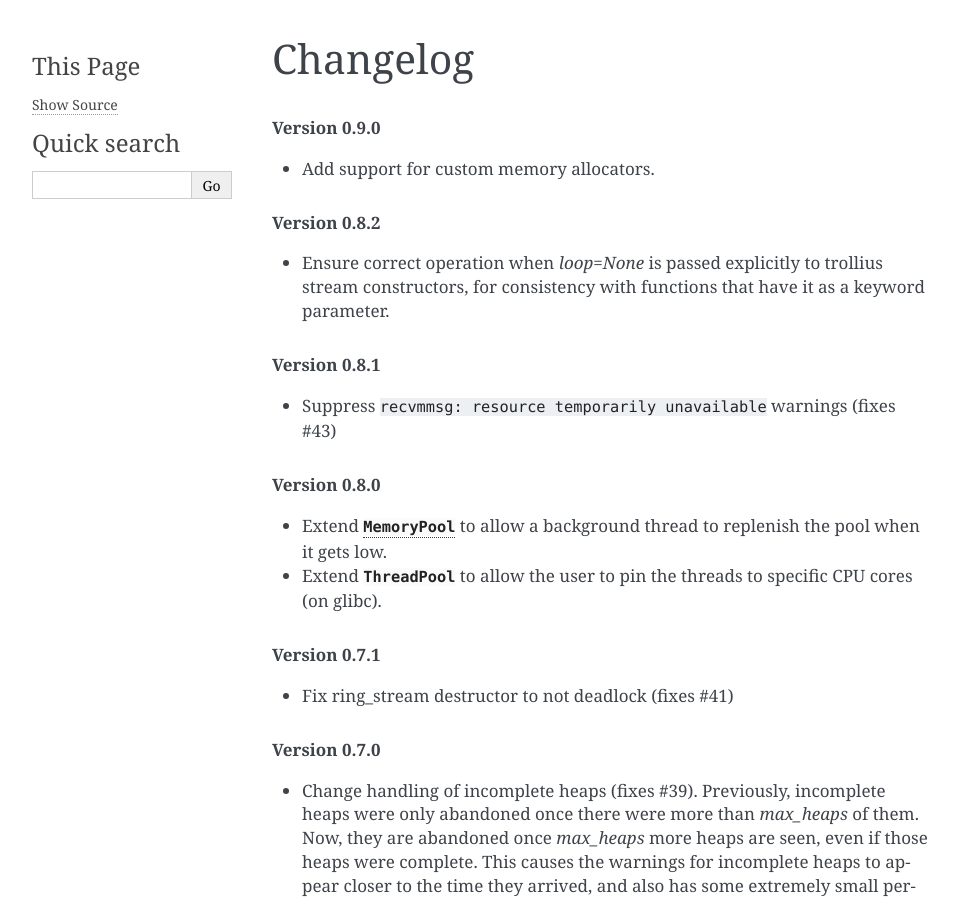
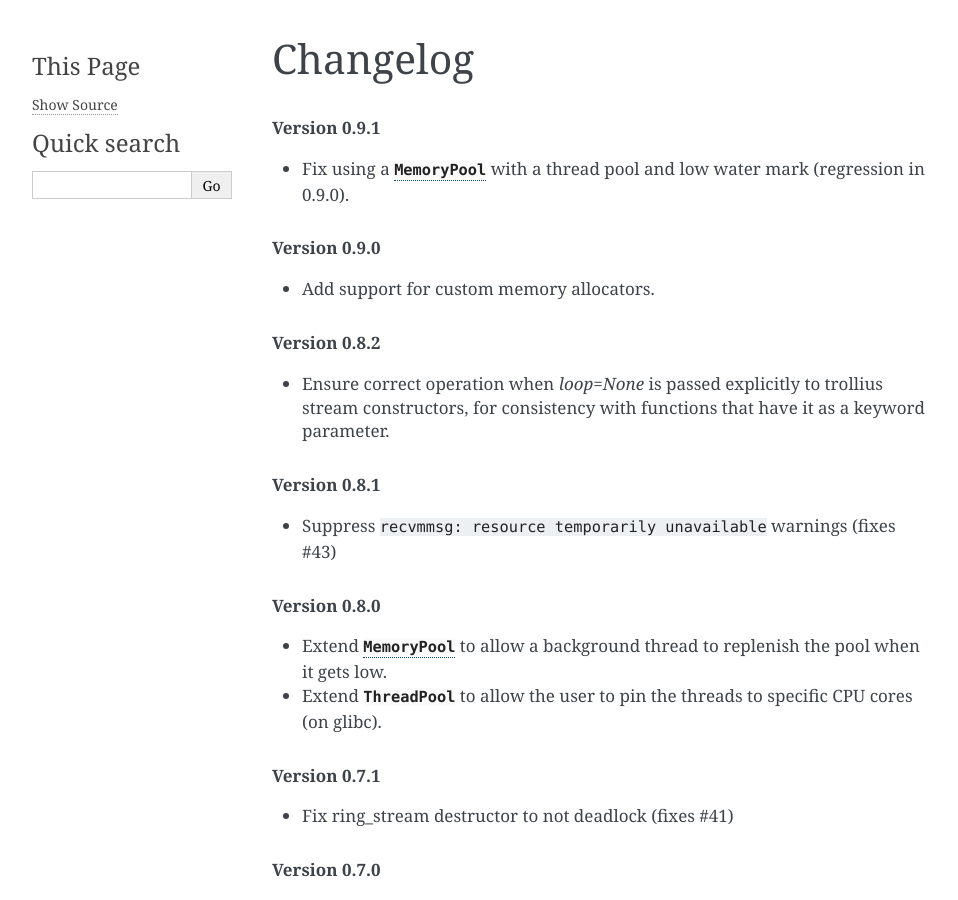
Before and after one commit to ska-sa/spead2, a Sphinx documentation site: the page built from doc/changelog.rst, in a window 1280 px wide and 900 px high. Shown: the whole window, without its empty margins (148-1106 px from the left). Built offline with Sphinx 7.4.7, drawn with Linux system fonts in a browser that asks for light colours.

Commit message:
Prepare 0.9.1 release

```diff
--- a/doc/changelog.rst
+++ b/doc/changelog.rst
@@ -1,5 +1,10 @@
 Changelog
 =========
+
+.. rubric:: Version 0.9.1
+
+- Fix using a :py:class:`~spead2.MemoryPool` with a thread pool and low water
+  mark (regression in 0.9.0).
 
 .. rubric:: Version 0.9.0
 
--- a/spead2/_version.py
+++ b/spead2/_version.py
@@ -1 +1 @@
-__version__ = "0.9.0"
+__version__ = "0.9.1"
```
